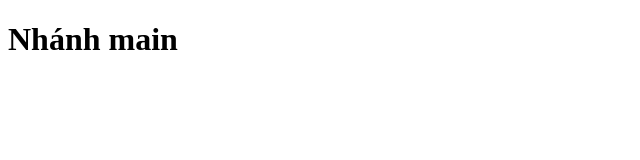
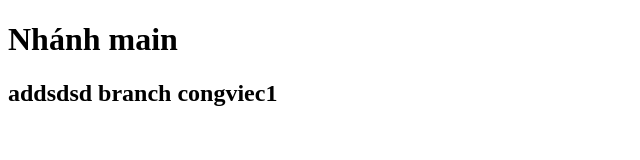
Before and after one commit to tinnd48/duAn5, a plain HTML site: page index.html in a window 1280 px wide. Shown: the whole page, without its empty margins (0-640 px from the left). Drawn offline with Linux system fonts and the light colour scheme.

Commit message:
Thêm nội dung h2 từ nhánh congviec1

```diff
--- a/index.html
+++ b/index.html
@@ -7,5 +7,6 @@
   </head>
   <body>
     <h1>Nhánh main</h1>
+    <h2>addsdsd branch congviec1</h2>
   </body>
 </html>
```
